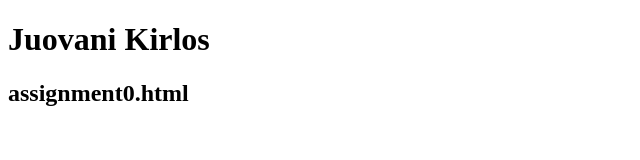
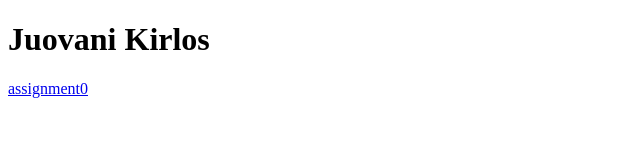
Before and after one commit to juovani/juovani.github.io, a plain HTML site: page index.html in a window 1280 px wide. Shown: the whole page, without its empty margins (0-640 px from the left). Drawn offline with Linux system fonts and the light colour scheme.

Commit message:
just kidding

```diff
--- a/index.html
+++ b/index.html
@@ -7,6 +7,6 @@
 <body>
     <!-- This is a comment -->
     <h1> Juovani Kirlos</h1>
-    <h2> assignment0.html</h2>
+    <a href="assignment0.html">assignment0</a>
 </body>
 <html>
```
